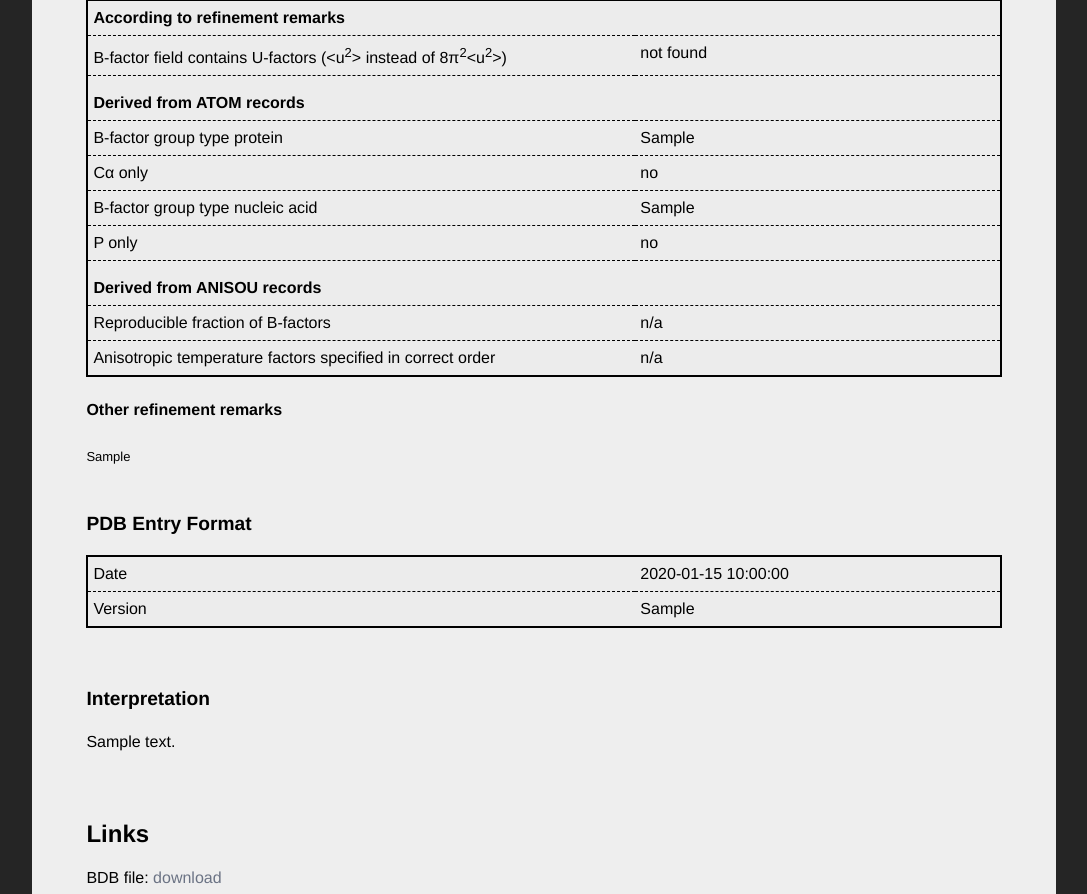
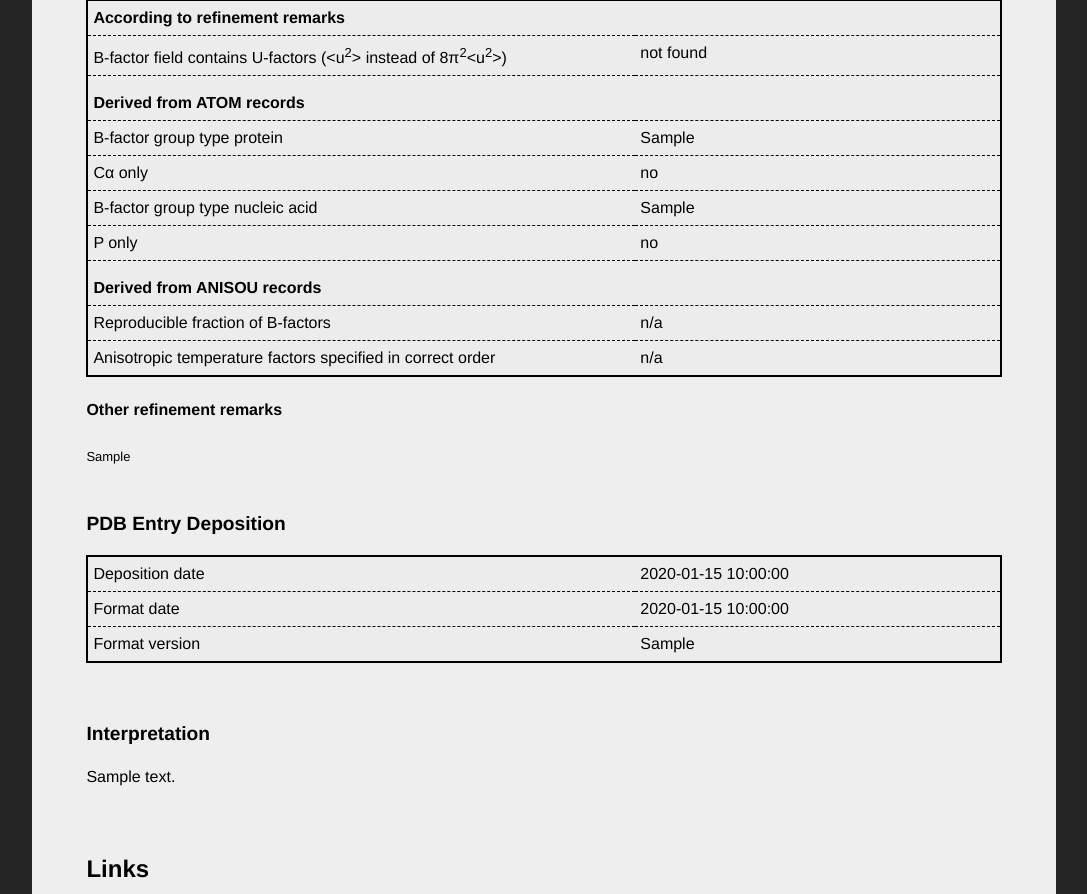
Before and after one commit to cmbi/bdb-web, a Python web app: template bdb_web/templates/bdb.html in a window 1280 px wide. Shown: the part 1190-2084 px from the top of the page, without its empty margins (96-1183 px from the left). Run offline with Jinja, Linux system fonts and the light colour scheme; the template is opened without the code that fills it: most values are stand-ins (such as "Sample title", 1, 10 or a date in 2020); some libraries are stand-ins or nearby versions.

Commit message:
Add deposition date to bdb page

```diff
--- a/bdb_web/templates/bdb.html
+++ b/bdb_web/templates/bdb.html
@@ -206,14 +206,18 @@
 {% endif %}
 </br>
 </br>
-<h3>PDB Entry Format</h3>
+<h3>PDB Entry Deposition</h3>
 <table>
   <tr>
-    <td class="column-1">Date</td>
-    <td class="column-2">{{ bdb_metadata["format_date"] }}</td>
+    <td class="column-1">Deposition date</td>
+    <td class="column-2">{{ bdb_metadata["dep_date"] }}</td>
   </tr>
   <tr>
-    <td>Version</td>
+    <td>Format date</td>
+    <td>{{ bdb_metadata["format_date"] }}</td>
+  </tr>
+  <tr>
+    <td>Format version</td>
     <td>{{ bdb_metadata["format_vers"] }}</td>
   </tr>
 </table>
```
